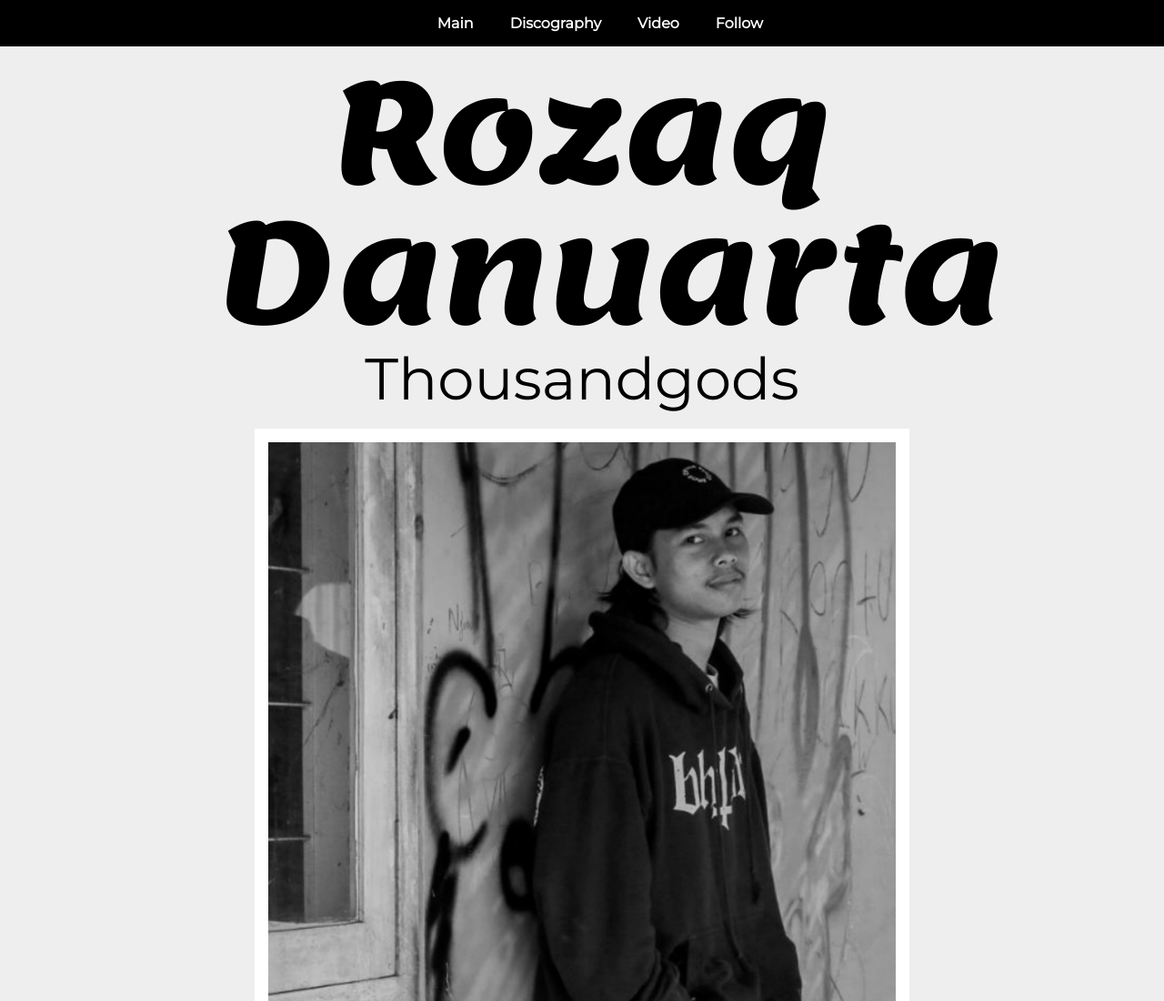
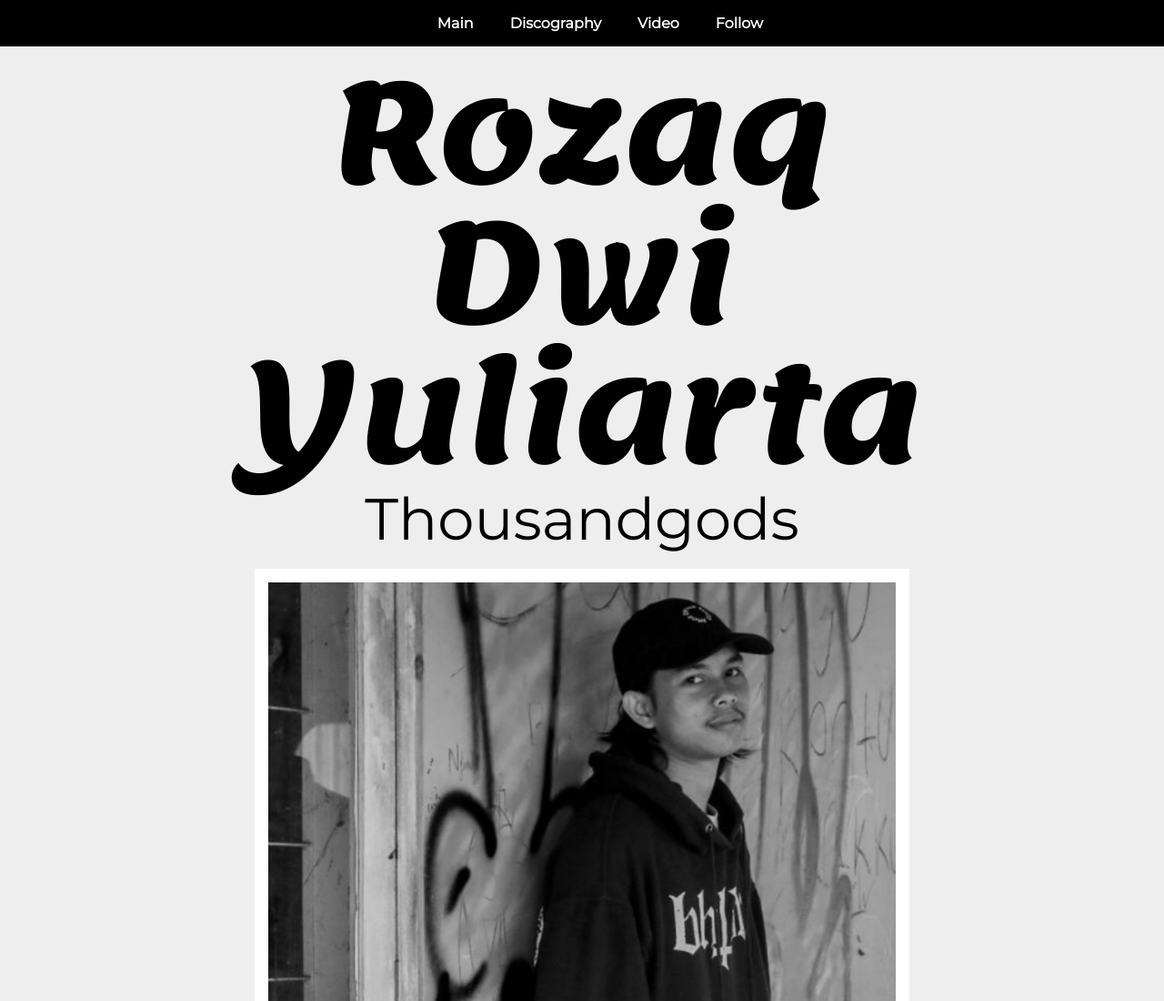
Before and after one commit to fs-15/rozaq-danuarta, a plain HTML site: page index.html in a window 1280 px wide. Shown: the top 1100 px of the page at 91% size. Drawn offline with Linux system fonts and the light colour scheme.

Commit message:
Update index.html

```diff
--- a/index.html
+++ b/index.html
@@ -20,7 +20,7 @@
   </nav>
 
   <section id="main">
-    <h1 id="title">Rozaq Danuarta</h1>
+    <h1 id="title">Rozaq Dwi Yuliarta</h1>
     <p class="tagline">Thousandgods</p>
 
     <figure id="img-div">
```
